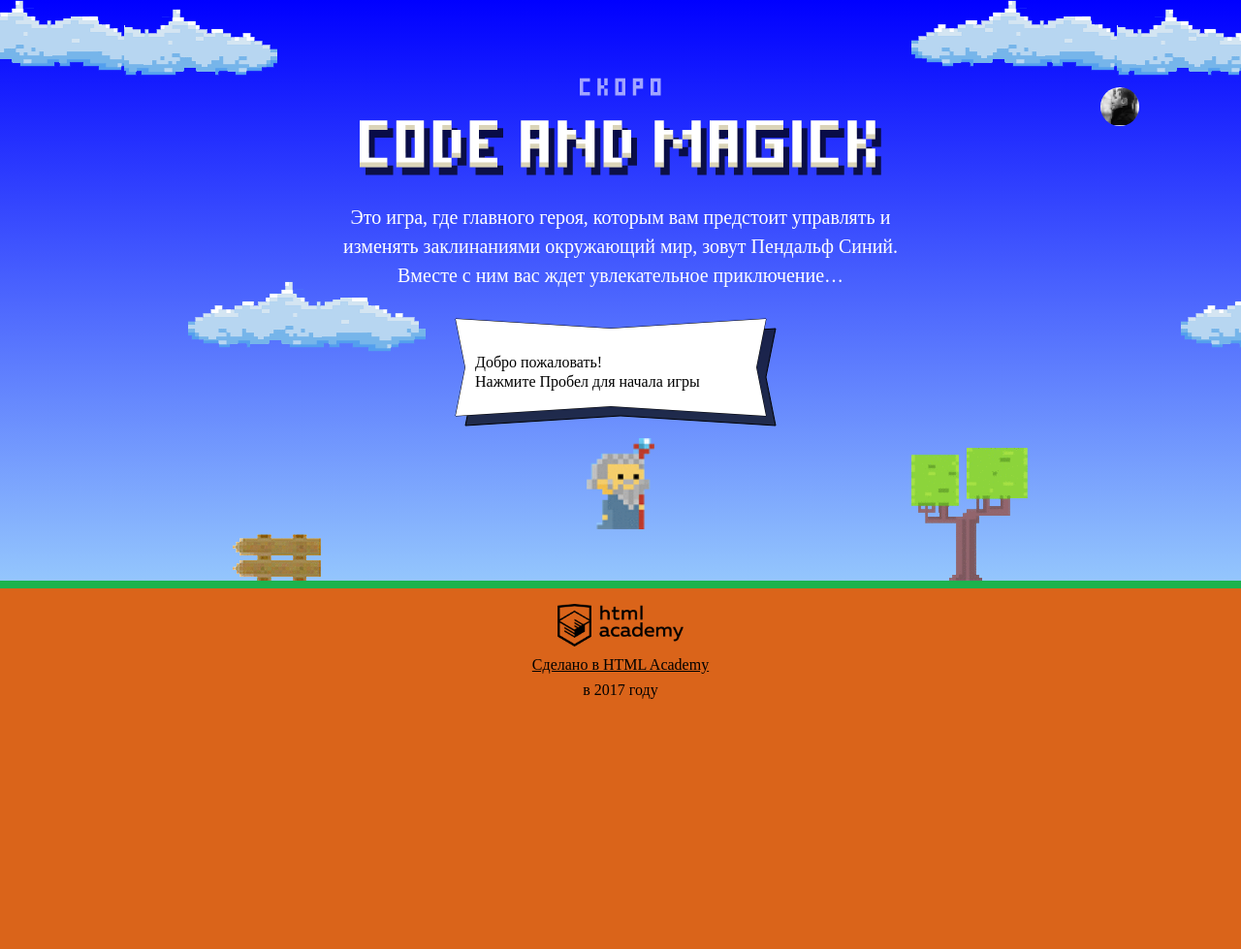
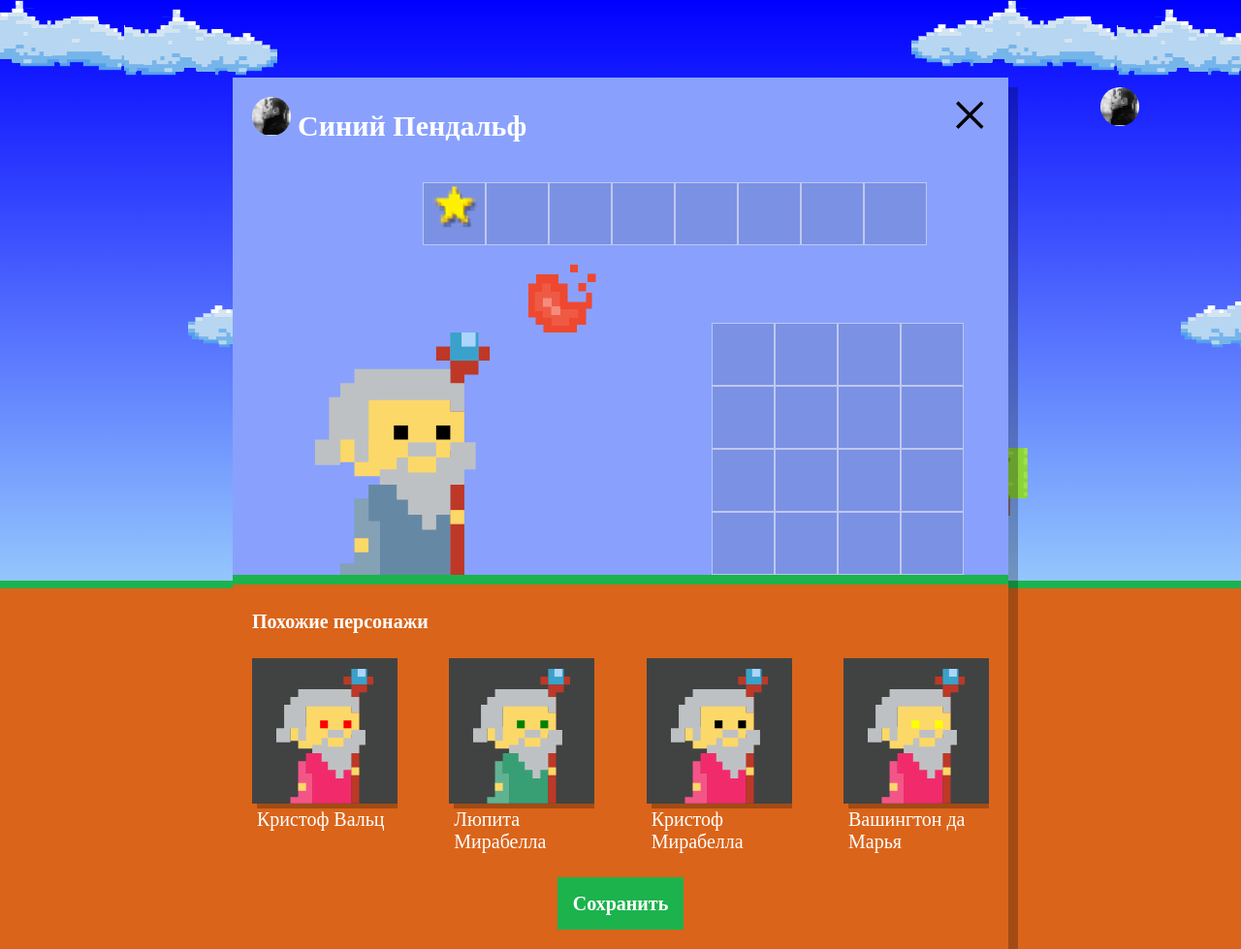
Before and after one commit to asabantsev/447981-code-and-magick-19, a website: page index.html in a window 1280 px wide. Shown: the whole page at 97% size. Before the commit the page ends 800 px from the top, so only its background shows below. Drawn offline with Linux system fonts and the light colour scheme; a web font is replaced by a local one.

Commit message:
Добавлен блок Похожие персонажи

```diff
--- a/index.html
+++ b/index.html
@@ -202,6 +202,7 @@
 </script>
 <script src="js/game.js"></script>
 <script src="js/stat.js"></script>
+<script src="js/setup.js"></script>
 
 </body>
 </html>
--- /dev/null
+++ b/js/setup.js
@@ -0,0 +1,51 @@
+'use strict';
+
+var WIZARD_NAMES = ['Иван', 'Хуан Себастьян', 'Мария', 'Кристоф', 'Виктор', 'Юлия', 'Люпита', 'Вашингтон'];
+var WIZARD_SURNAMES = ['да Марья', 'Верон', 'Мирабелла', 'Вальц', 'Онопко', 'Топольницкая', 'Нионго', 'Ирвинг'];
+var WIZARD_COATCOLOR = ['rgb(101, 137, 164)', 'rgb(241, 43, 107)', 'rgb(146, 100, 161)', 'rgb(56, 159, 117)', 'rgb(215, 210, 55)', 'rgb(0, 0, 0)'];
+var WIZARD_EYESCOLOR = ['black', 'red', 'blue', 'yellow', 'green'];
+
+var userDialog = document.querySelector('.setup');
+userDialog.classList.remove('hidden');
+
+var similarListElement = document.querySelector('.setup-similar-list');
+
+var similarWizardTemplate = document.querySelector('#similar-wizard-template').content.querySelector('.setup-similar-item');
+
+var randomInteger = function (min, max) {
+  min = Math.ceil(min);
+  max = Math.floor(max);
+
+  return Math.floor(Math.random() * (max - min)) + min;
+};
+
+function createWizardsArray(length) {
+  for (var i = 1, array = []; i <= length; i++) {
+    array.push({
+      name: WIZARD_NAMES[randomInteger(0, WIZARD_NAMES.length)],
+      surname: WIZARD_SURNAMES[randomInteger(0, WIZARD_SURNAMES.length)],
+      coatColor: WIZARD_COATCOLOR[randomInteger(0, WIZARD_COATCOLOR.length)],
+      eyeColor: WIZARD_EYESCOLOR[randomInteger(0, WIZARD_COATCOLOR.length)]
+    });
+  }
+  return array;
+}
+
+var renderWizard = function (wizard) {
+  var wizardElement = similarWizardTemplate.cloneNode(true);
+
+  wizardElement.querySelector('.setup-similar-label').textContent = wizard.name + ' ' + wizard.surname;
+  wizardElement.querySelector('.wizard-coat').style.fill = wizard.coatColor;
+  wizardElement.querySelector('.wizard-eyes').style.fill = wizard.eyeColor;
+
+  return wizardElement;
+};
+
+var fragment = document.createDocumentFragment();
+var wizards = createWizardsArray(4);
+for (var i = 0; i < wizards.length; i++) {
+  fragment.appendChild(renderWizard(wizards[i]));
+}
+similarListElement.appendChild(fragment);
+
+userDialog.querySelector('.setup-similar').classList.remove('hidden');
```
